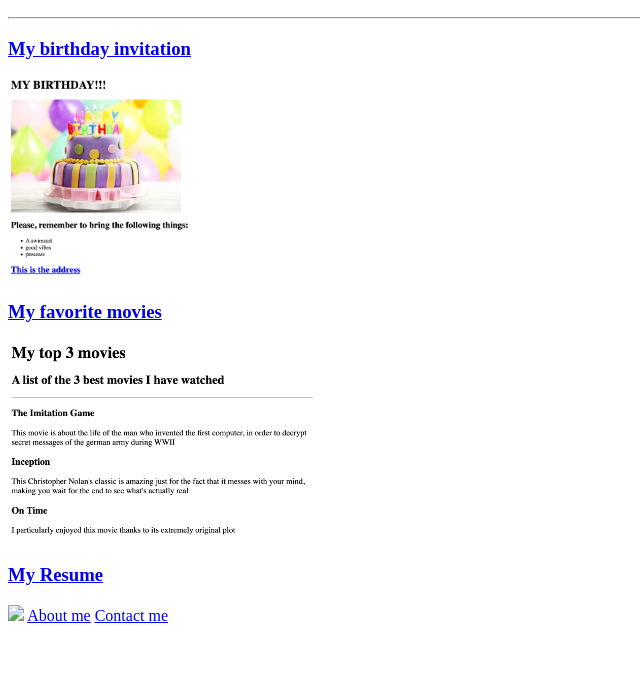
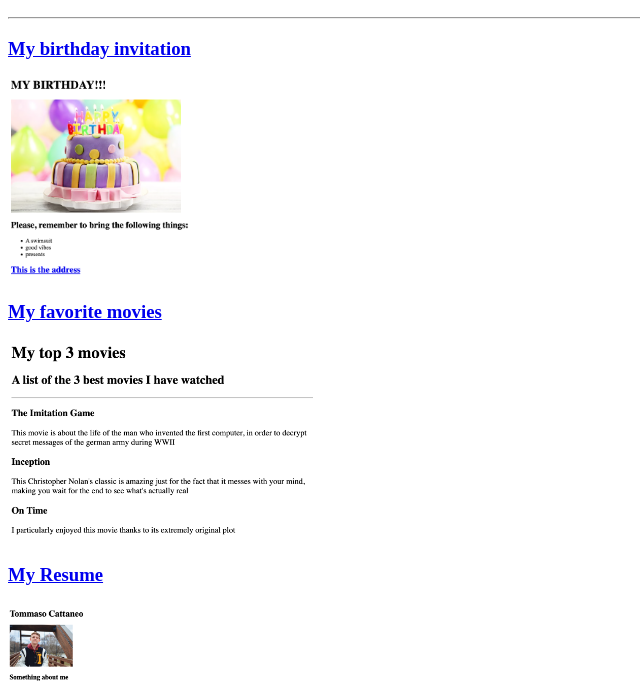
Before and after one commit to IlTommo/html-portfolio, a plain HTML site: page index.html in a window 1280 px wide. Shown: the part 110-795 px from the top of the page, without its empty margins (0-640 px from the left). Drawn offline with Linux system fonts and the light colour scheme.

Commit message:
Update index.html

```diff
--- a/index.html
+++ b/index.html
@@ -16,7 +16,7 @@
         <img src="./assets/images/Screenshot 2024-03-27 at 9.10.33 PM.png" height="200" alt="A movie website">
         <br />
         <h3><a href="./CV.html">My Resume</a></h3>
-        <img src="../
+        <img src="./Screenshot 2024-03-28 at 4.20.22 PM.png" height="200">
         <hr />
         <a href="./public/about.html">About me</a>
         <a href="./public/contact.html">Contact me</a>
```
